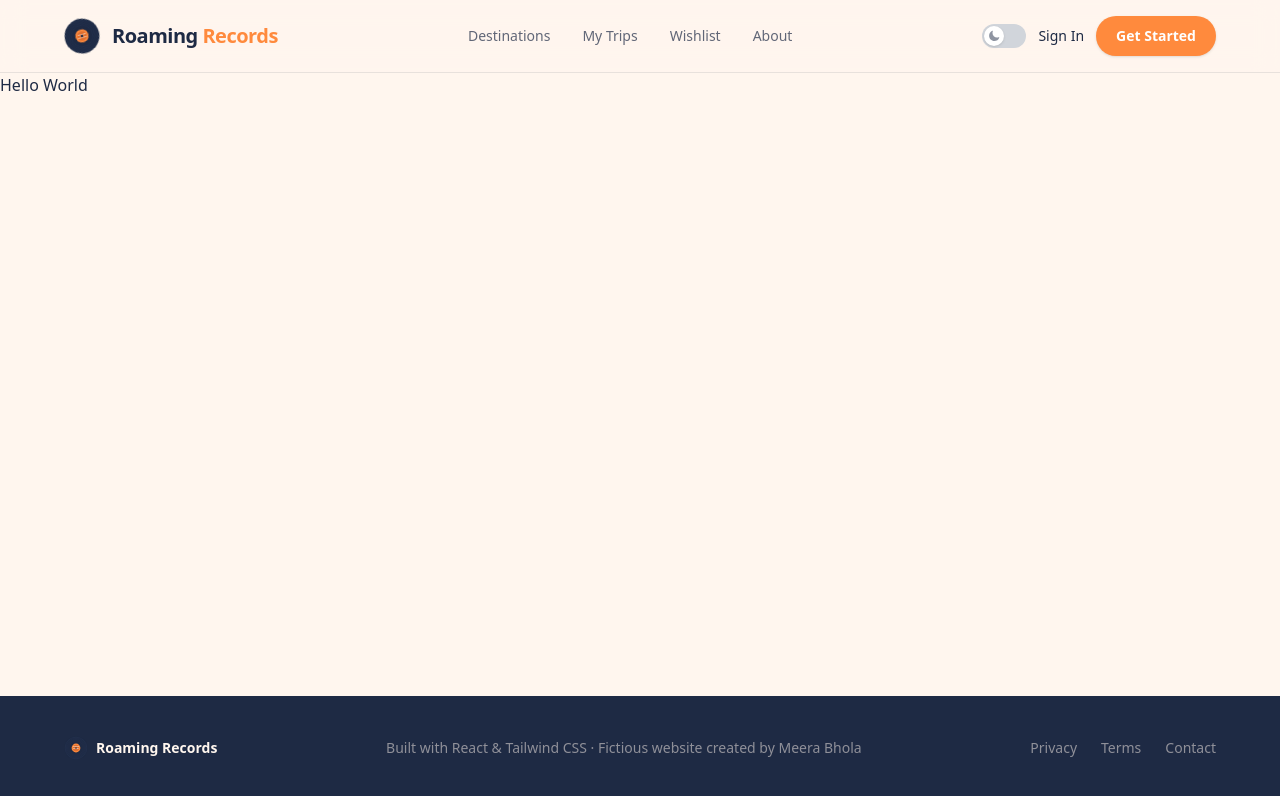
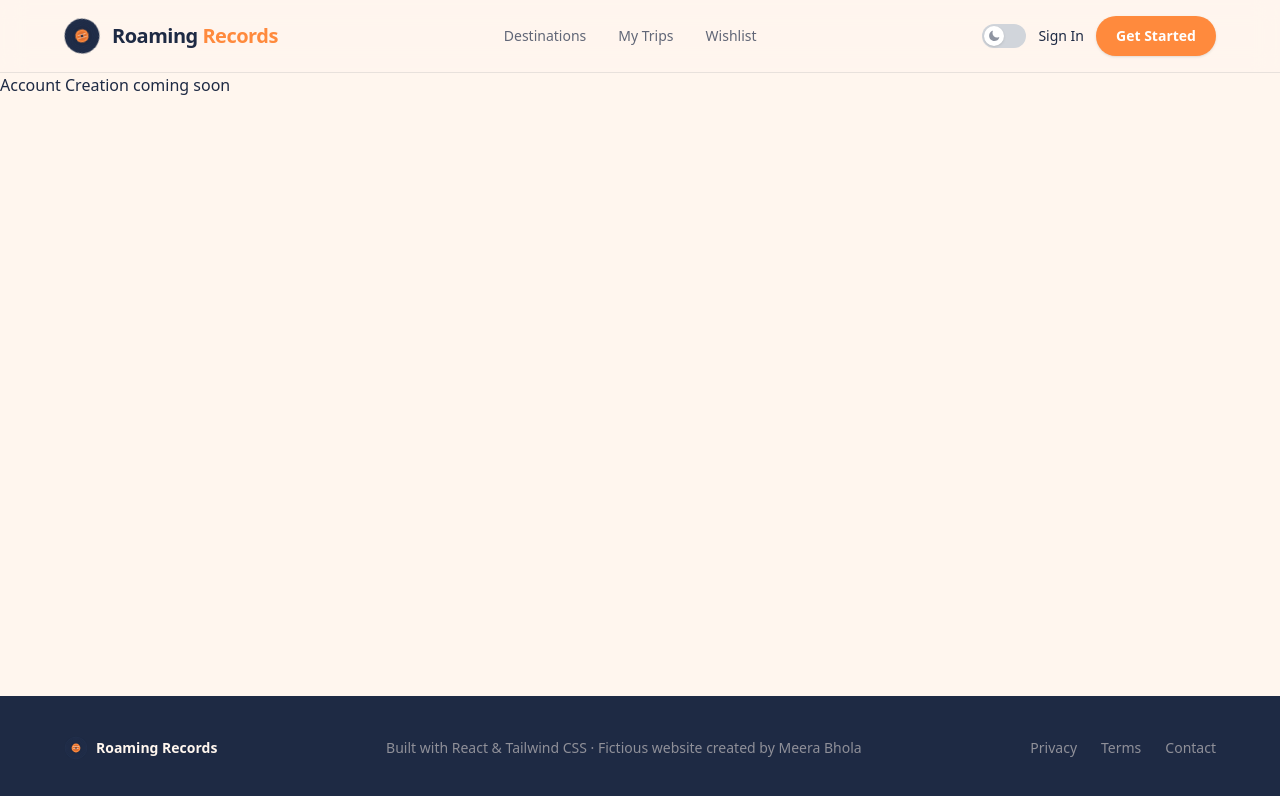
Before and after one commit to meera-develops/roaming-records, a React (Vite) app in the folder travel-diary/: page /get-started in a window 1280 px wide. Shown: the top 796 px of the page. Built offline with nearby package versions, Linux system fonts and the light colour scheme.

Commit message:
updates for functionality and navigation

```diff
--- a/travel-diary/src/components/Navbar.jsx
+++ b/travel-diary/src/components/Navbar.jsx
@@ -40,7 +40,7 @@ export default function Navbar() {
           <button onClick={() => navigate('/destinations')} className="hover:text-orange transition-colors cursor-pointer">Destinations</button>
           <button onClick={() => navigate('/my-trips')} className="hover:text-orange transition-colors cursor-pointer">My Trips</button>
           <button onClick={() => navigate('/wishlist')} className="hover:text-orange transition-colors cursor-pointer">Wishlist</button>
-          <button onClick={() => navigate('/about')} className="hover:text-orange transition-colors cursor-pointer">About</button>
+          {/* <button onClick={() => navigate('/about')} className="hover:text-orange transition-colors cursor-pointer">About</button> */}
         </div>
         <div className="flex items-center gap-3">
           <DarkModeToggle dark={dark} onToggle={toggle} />
--- a/travel-diary/src/pages/GetStarted.jsx
+++ b/travel-diary/src/pages/GetStarted.jsx
@@ -1,3 +1,3 @@
 export default function GetStarted() {
-  return <h1>Hello World</h1>
+  return <h1>Account Creation coming soon</h1>
 }
--- a/travel-diary/src/pages/SignIn.jsx
+++ b/travel-diary/src/pages/SignIn.jsx
@@ -1,3 +1,3 @@
 export default function SignIn() {
-  return <h1>Hello World</h1>
+  return <h1>Sign-in Functionality coming soon</h1>
 }
```
Also changed, not shown: travel-diary/vercel.json, 1 other file (tests, documents, lock files or other folders).
